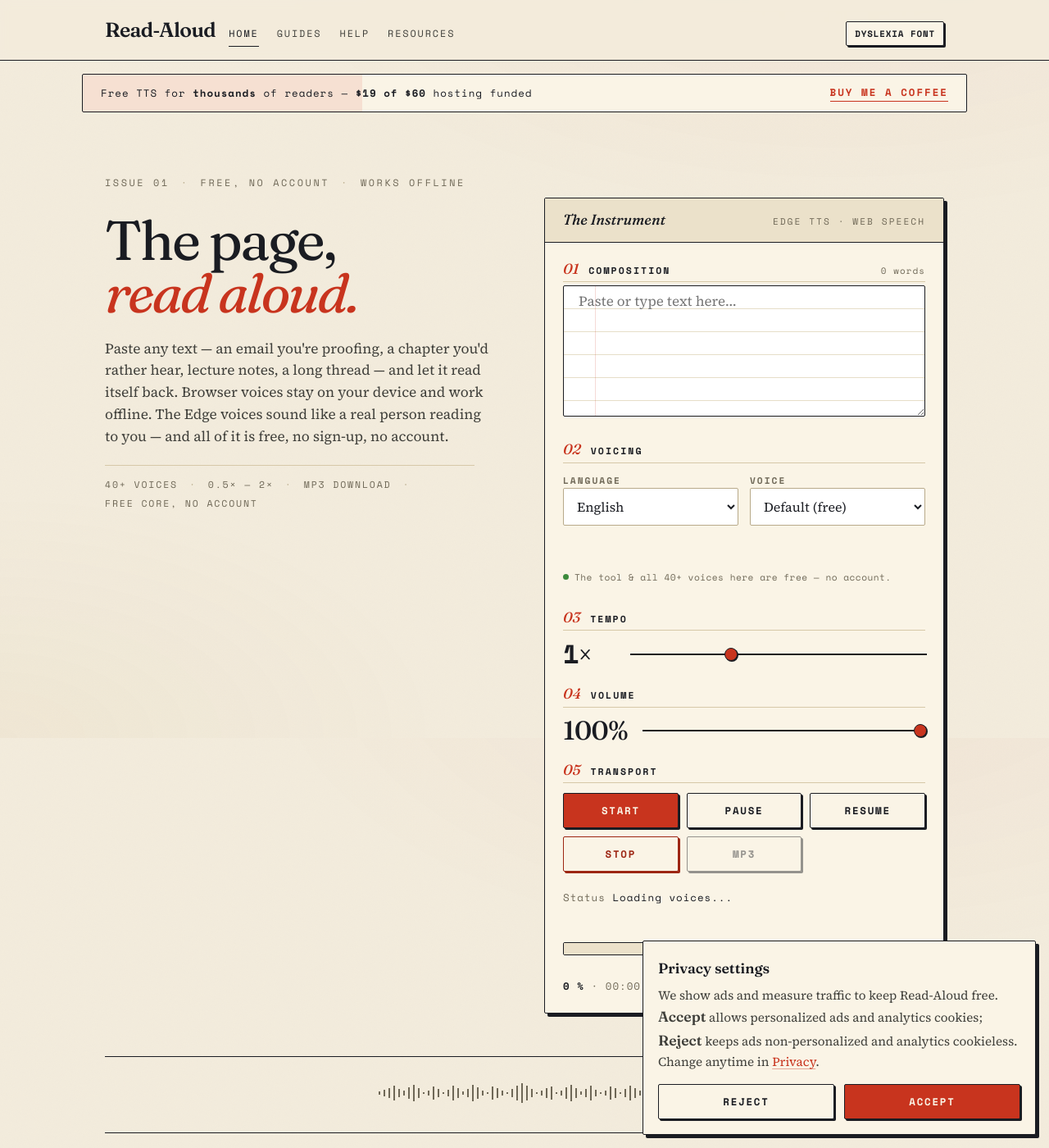
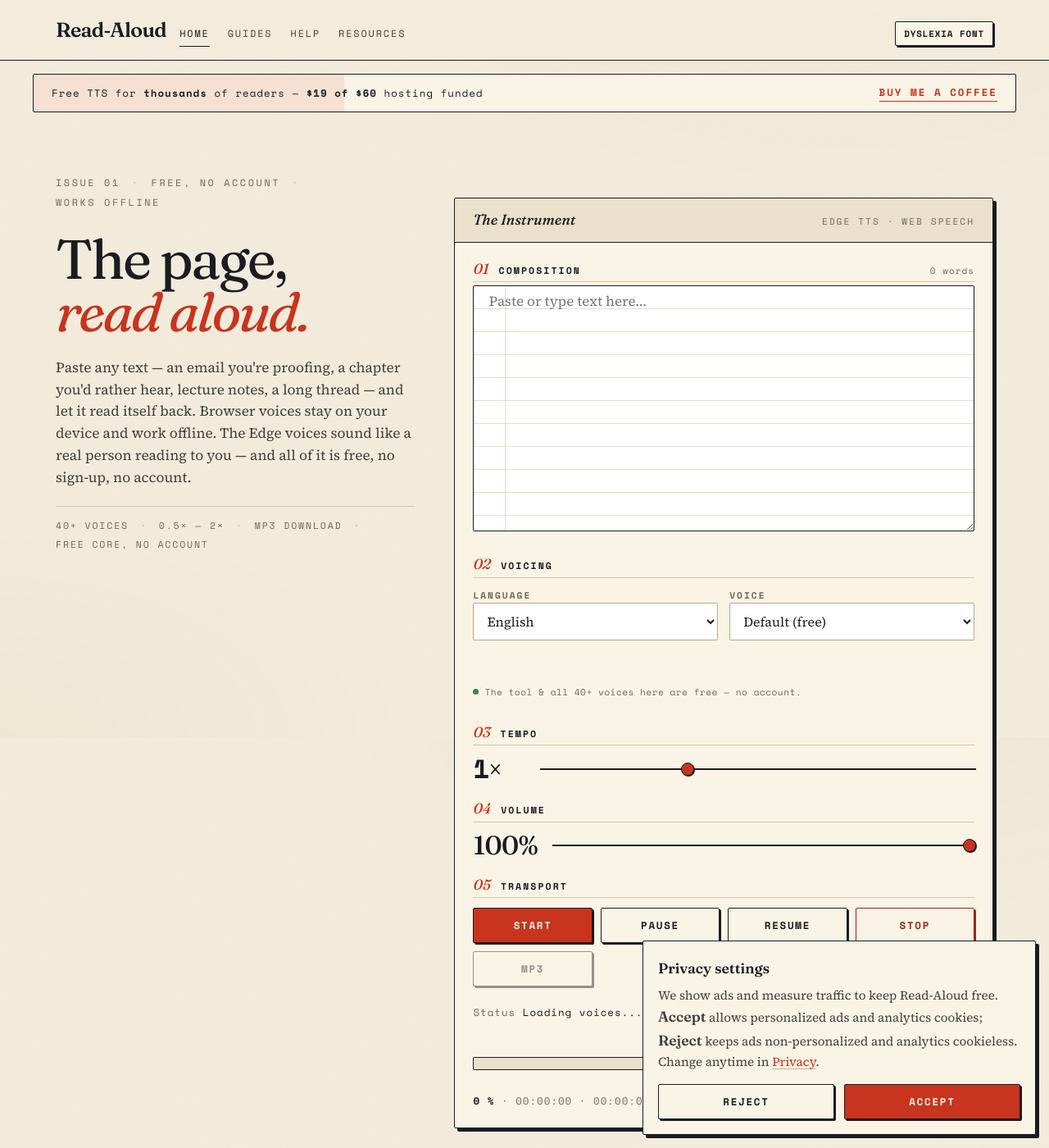
Before and after one commit to ndaly111/read-aloud, a Jekyll site: the page index.html, which Jekyll copies as it is, in a window 1280 px wide and 1400 px high. Shown: the whole window at 82% size. Built offline with Jekyll 4.4.1, drawn with Linux system fonts in a browser that asks for light colours.

Commit message:
Desktop layout: give the instrument most of the screen
Page width 1080 to 1200px (prose stays capped at 64ch so guides are
unaffected), masthead grid 50/50 to 40/60 in the tool's favor, and the
composition textarea grows to 300px min-height on desktop. The tool is
the product; the hero is the caption.

```diff
--- a/index.html
+++ b/index.html
@@ -9,7 +9,7 @@
 <meta name="description" content="Free text-to-speech tool with premium neural voices. Paste text, pick a voice and speed, and listen instantly. Browser voices work offline; premium voices offer natural sound.">
 
 <!-- ——— Retro CSS ——— -->
-  <link rel="stylesheet" href="/styles.css?v=20260612b">
+  <link rel="stylesheet" href="/styles.css?v=20260612c">
   <script src="/cookie-consent.js" defer></script>
 </head>
 
@@ -344,7 +344,7 @@
 </script>
 
 <!-- main logic -->
-<script src="readaloud.js?v=20260612b"></script>
+<script src="readaloud.js?v=20260612c"></script>
 
 <!-- visit counter + goal fill -->
 <script>
--- a/styles.css
+++ b/styles.css
@@ -42,7 +42,7 @@
   --radius: 2px;            /* almost square — letterpress, not pill */
   --shadow: 4px 4px 0 0 var(--ink);
   --shadow-soft: 2px 2px 0 0 var(--ink);
-  --max-width: 1080px;
+  --max-width: 1200px;
   --measure: 64ch;
 }
 
@@ -547,7 +547,8 @@
 
 @media (min-width: 1000px) {
   .masthead-grid {
-    grid-template-columns: 1fr 1fr;
+    /* The instrument is the product — give it the lion's share on desktop. */
+    grid-template-columns: 2fr 3fr;
     gap: 48px;
     align-items: start;
   }
@@ -591,6 +592,10 @@
 .masthead-tool .panel--instrument .panel-header { padding: 12px 22px; }
 .masthead-tool .panel--instrument .tool-grid { padding: 22px; }
 .masthead-tool textarea#txt { min-height: 160px; }
+@media (min-width: 1000px) {
+  /* Desktop has room — give the composition area real height. */
+  .masthead-tool textarea#txt { min-height: 300px; }
+}
 
 .hero-eyebrow {
   font-family: var(--font-mono);
```
